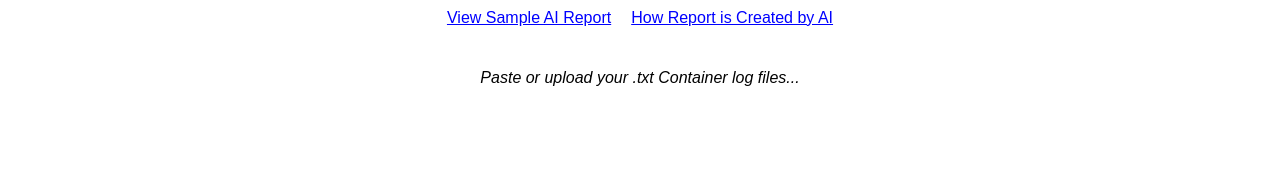
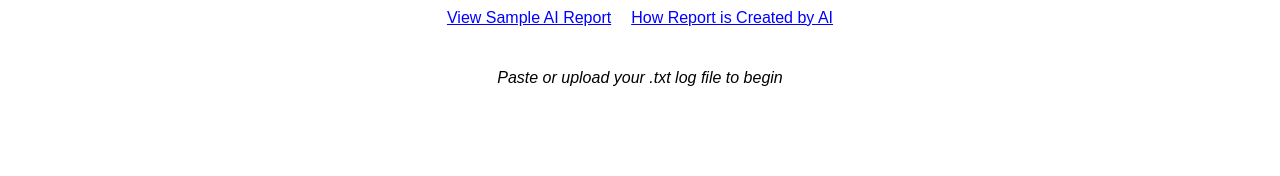
Before and after one commit to perseusprince070/loganalysis_client, a React (Create React App) app: page /webserver in a window 1280 px wide. Shown: the part 222-398 px from the top of the page. Built offline with nearby package versions, Linux system fonts and the light colour scheme.

Commit message:
update frontend

```diff
--- a/src/pages/ApplicationView.js
+++ b/src/pages/ApplicationView.js
@@ -116,7 +116,7 @@ const ApplicationView = () => {
             </a>
           </div>
           <div className="italic">
-            Paste or upload your .txt Container log files...
+            Paste or upload your .txt log file to begin
           </div>
         </div>
       )}
--- a/src/pages/ContainerView.js
+++ b/src/pages/ContainerView.js
@@ -118,7 +118,7 @@ const ContainerView = () => {
             </a>
           </div>
           <div className="italic">
-            Paste or upload your .txt Container log files...
+            Paste or upload your .txt log file to begin
           </div>
         </div>
       )}
--- a/src/pages/SystemView.js
+++ b/src/pages/SystemView.js
@@ -117,7 +117,7 @@ const SystemView = () => {
             </a>
           </div>
           <div className="italic">
-            Paste or upload your .txt Container log files...
+            Paste or upload your .txt log file to begin
           </div>
         </div>
       )}
--- a/src/pages/WebServerView.js
+++ b/src/pages/WebServerView.js
@@ -117,7 +117,7 @@ const WebserverView = () => {
             </a>
           </div>
           <div className="italic">
-            Paste or upload your .txt Container log files...
+            Paste or upload your .txt log file to begin
           </div>
         </div>
       )}
```
